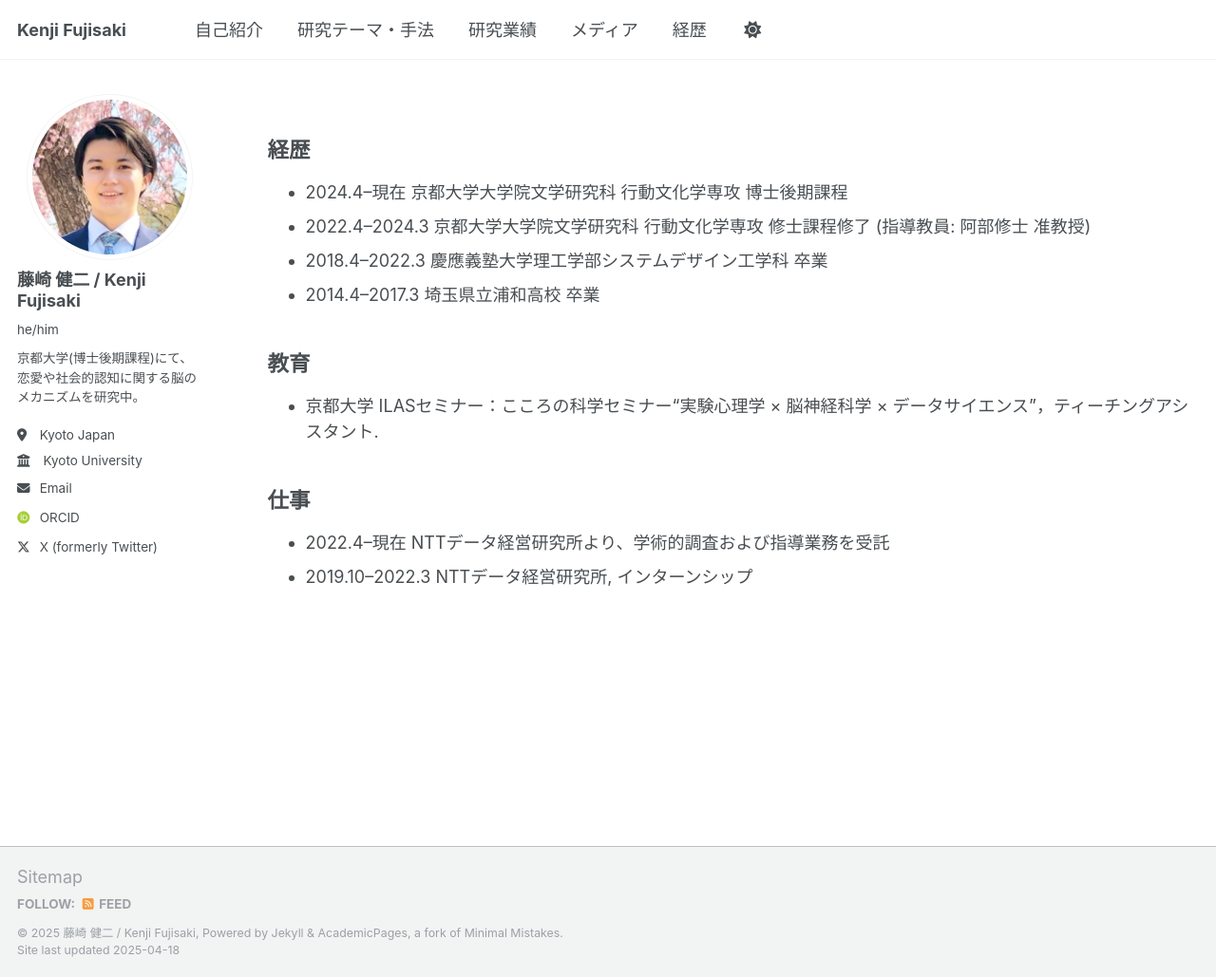
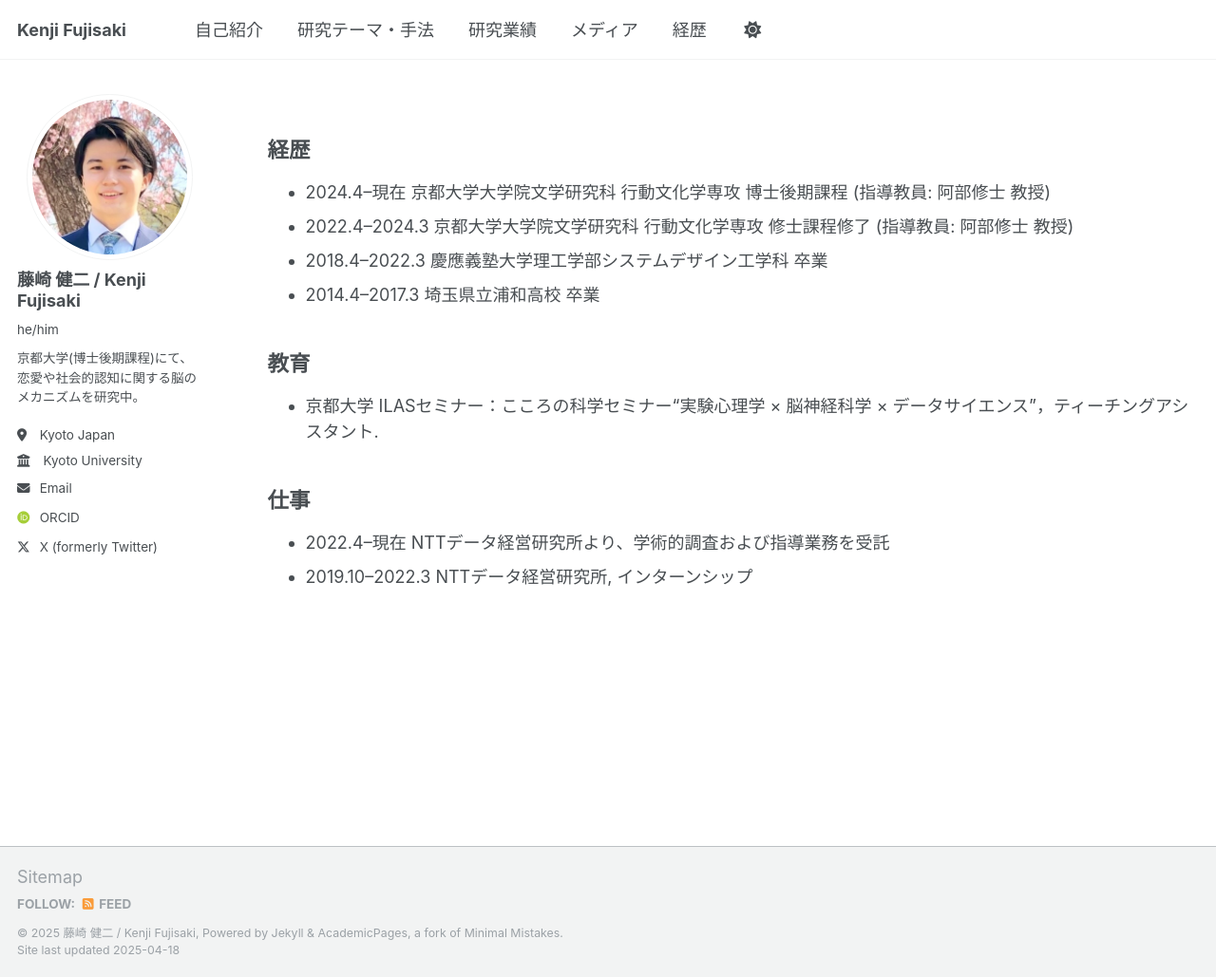
Before and after one commit to kenjifujisaki-research/kenjifujisaki-research.github.io, a Jekyll site: the page built from _pages/cv.md, in a window 1280 px wide and 1029 px high. Shown: the whole window at 95% size. Built offline with Jekyll 4.4.1, drawn with Linux system fonts in a browser that asks for light colours; some web fonts are replaced.

Commit message:
Update cv.md

```diff
--- a/_pages/cv.md
+++ b/_pages/cv.md
@@ -10,8 +10,8 @@ redirect_from:
 {% include base_path %}
 
 ## **経歴**
-* 2024.4–現在 京都大学大学院文学研究科 行動文化学専攻 博士後期課程
-* 2022.4–2024.3 京都大学大学院文学研究科 行動文化学専攻 修士課程修了 (指導教員: 阿部修士 准教授)
+* 2024.4–現在 京都大学大学院文学研究科 行動文化学専攻 博士後期課程 (指導教員: 阿部修士 教授)
+* 2022.4–2024.3 京都大学大学院文学研究科 行動文化学専攻 修士課程修了 (指導教員: 阿部修士 教授)
 * 2018.4–2022.3 慶應義塾大学理工学部システムデザイン工学科 卒業
 * 2014.4–2017.3 埼玉県立浦和高校 卒業
 
```
